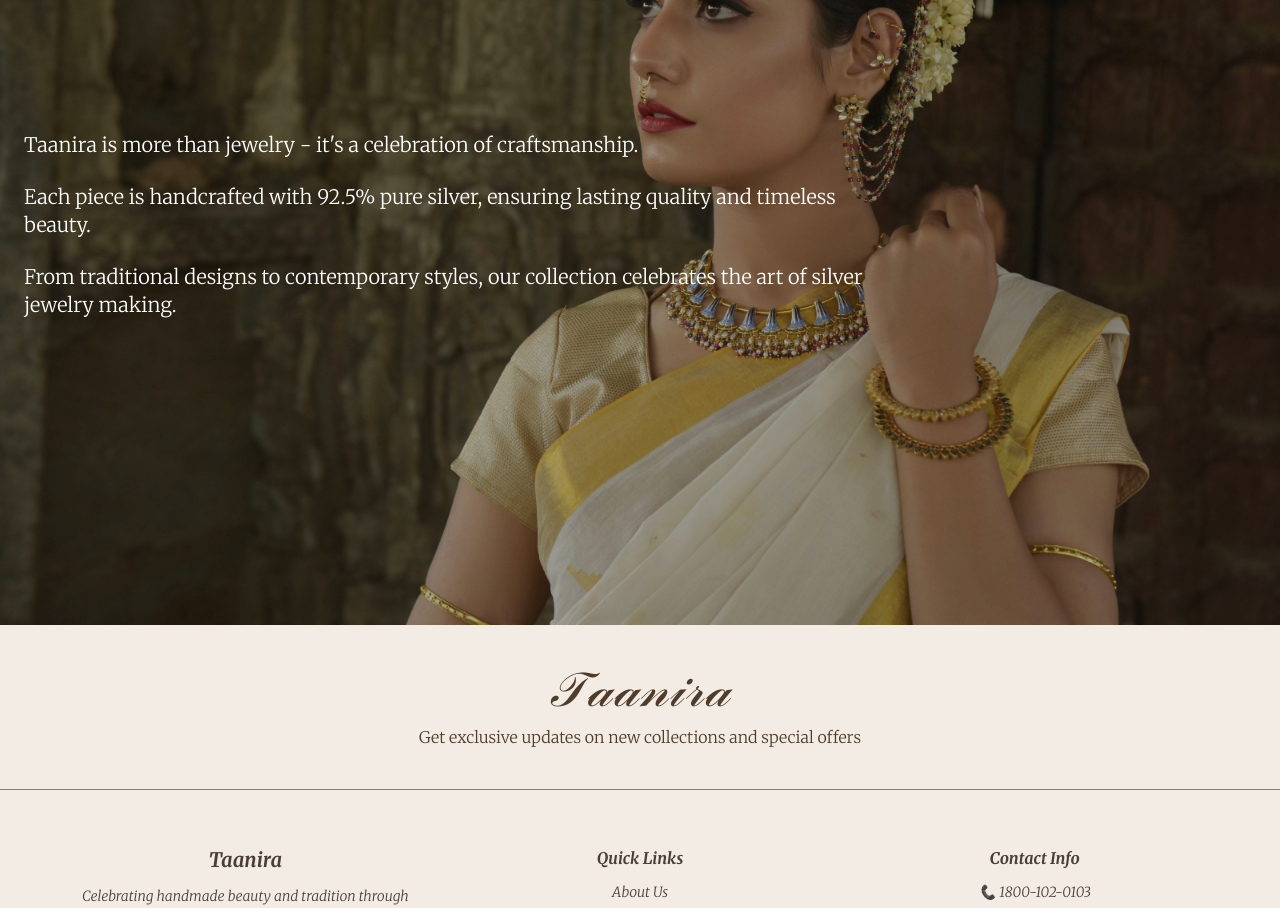
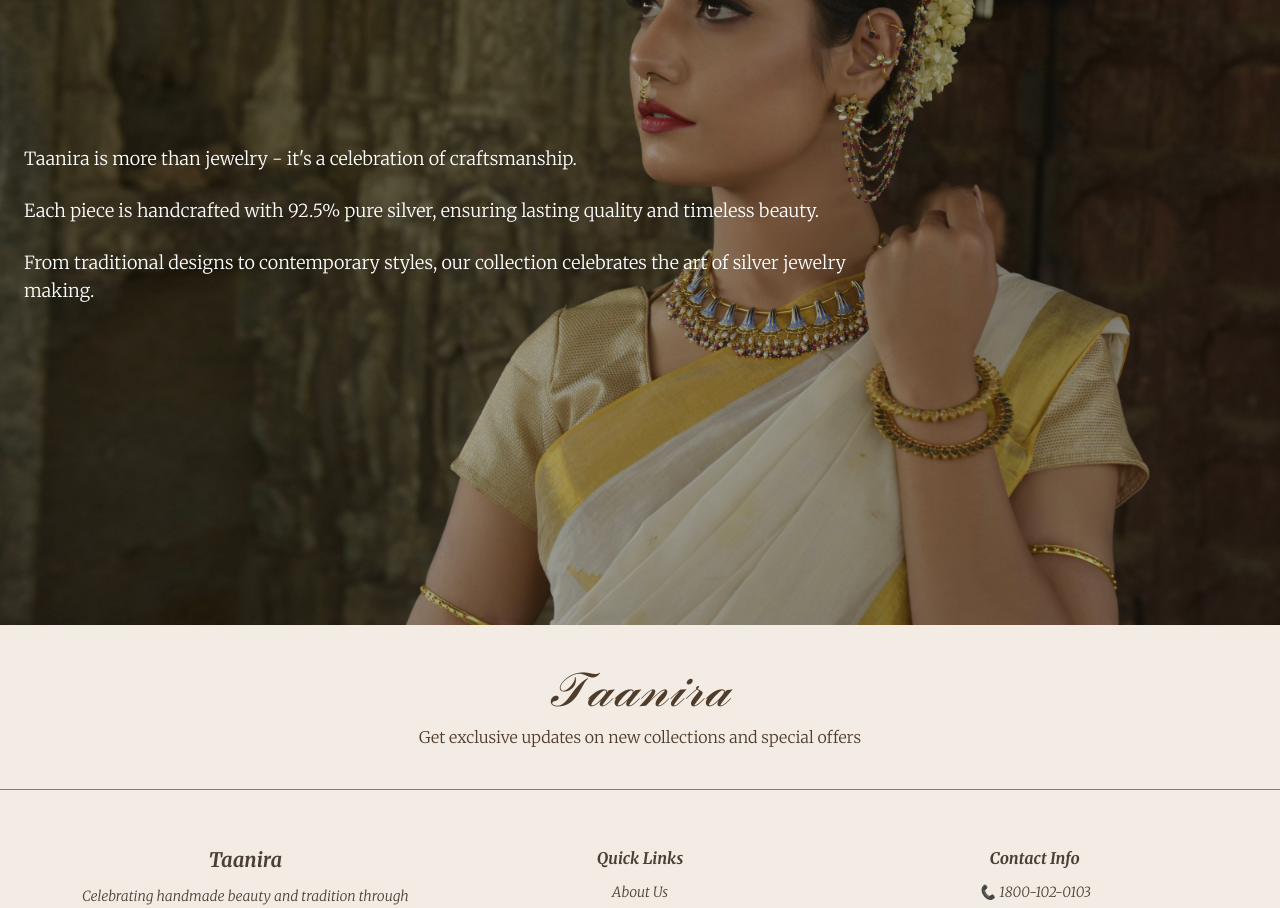
Before and after one commit to aaka393/jewellery-inventory, a React (Vite) app: page / in a window 1280 px wide. Shown: the part 1500-2408 px from the top of the page. Built offline with nearby package versions, Linux system fonts and the light colour scheme; no server answers; what ag-grid-community would draw is missing.

Commit message:
changes in homepage ui admin dashboard

```diff
--- a/src/components/admin/AdminDashboard.tsx
+++ b/src/components/admin/AdminDashboard.tsx
@@ -110,8 +110,6 @@
           </table>
         </div>
       </div>
-
-
     </div>
   );
 };
--- a/src/components/common/ProductCard.tsx
+++ b/src/components/common/ProductCard.tsx
@@ -197,7 +197,7 @@
               className="w-full py-3 text-xs font-serif font-semibold italic border-2 border-rich-brown text-rich-brown rounded-xl hover:bg-rich-brown hover:text-white transition-all duration-200 ease-in-out transform hover:scale-105 active:scale-95 shadow-sm hover:shadow-md"
               title="Add to Cart"
             >
-              ADD TO CART
+              Preorder
             </button>
           )}
         </div>
--- a/src/pages/AdminPage.tsx
+++ b/src/pages/AdminPage.tsx
@@ -37,7 +37,6 @@
     { id: 'categories', label: 'Categories', icon: FileText },
     { id: 'orders', label: 'Orders', icon: ShoppingCart },
     { id: 'users', label: 'Users', icon: Users },
-    { id: 'settings', label: 'Settings', icon: Settings },
   ];
 
   if (loading) return <LoadingSpinner />;
@@ -138,14 +137,6 @@
               {activeTab === 'categories' && <CategoryManagement />}
               {activeTab === 'orders' && <OrderManagement />}
               {activeTab === 'users' && <UserManagement />}
-              {activeTab === 'settings' && (
-                <div className="space-y-6">
-                  <h2 className="text-lg sm:text-xl lg:text-2xl font-serif font-bold italic text-rich-brown">Settings</h2>
-                  <div className="card-elegant text-center">
-                    <p className="font-serif italic text-rich-brown">Settings panel coming soon...</p>
-                  </div>
-                </div>
-              )}
             </div>
           </main>
         </div>
--- a/src/pages/HomePage.tsx
+++ b/src/pages/HomePage.tsx
@@ -218,13 +218,13 @@
           </div>
           <div className="relative z-10 w-full max-w-4xl px-4 sm:px-6 pb-6 sm:pb-8 md:pb-0 text-left">
             <div className="space-y-2 sm:space-y-3 md:space-y-4 lg:space-y-6">
-              <p className="text-sm sm:text-base md:text-lg lg:text-xl font-light leading-relaxed text-white">
+              <p className="text-sm sm:text-base md:text-lg font-light leading-relaxed text-white">
                 {SITE_CONFIG.name} is more than jewelry - it's a celebration of craftsmanship.
               </p>
-              <p className="text-sm sm:text-base md:text-lg lg:text-xl font-light leading-relaxed text-white">
+              <p className="text-sm sm:text-base md:text-lg font-light leading-relaxed text-white">
                 Each piece is handcrafted with 92.5% pure silver, ensuring lasting quality and timeless beauty.
               </p>
-              <p className="text-sm sm:text-base md:text-lg lg:text-xl font-light leading-relaxed text-white">
+              <p className="text-sm sm:text-base md:text-lg font-light leading-relaxed text-white">
                 From traditional designs to contemporary styles, our collection celebrates the art of silver jewelry making.
               </p>
             </div>
```
Lines whose indentation alone changed are shown as unchanged.
